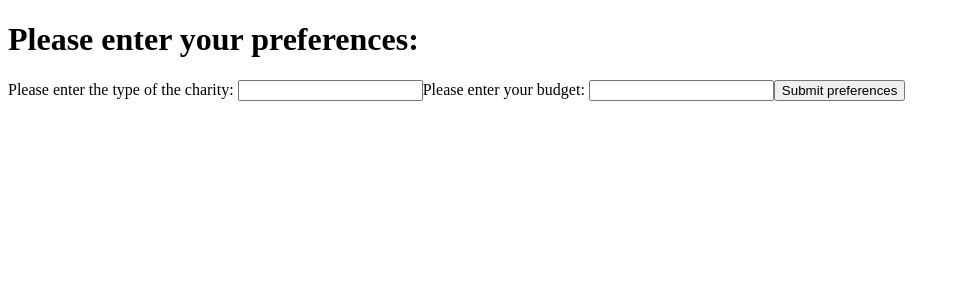
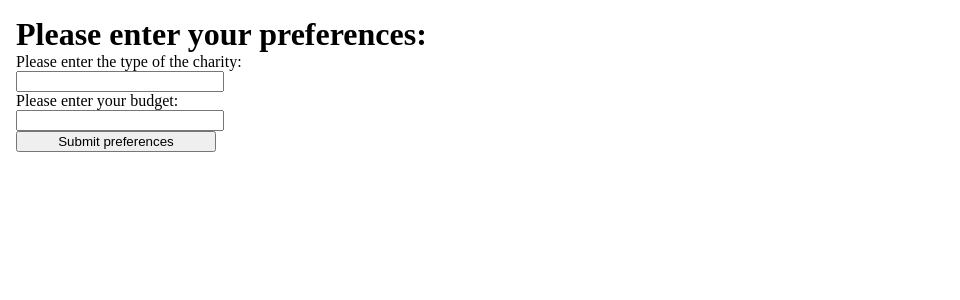
Before and after one commit to Nikitha-Anand/matchity, a React (Vite) app in the folder src/main/frontend/: page /#/ in a window 1280 px wide. Shown: the top 300 px of the page, without its empty margins (0-960 px from the left). Built offline with nearby package versions, Linux system fonts and the light colour scheme.

Commit message:
Formatted input into JSON and saved to local storage

```diff
--- a/src/main/frontend/src/App.css
+++ b/src/main/frontend/src/App.css
@@ -1,3 +1,26 @@
-:root {
+* {
+  margin: 0;
+  /* padding: 0;
+  border: 0; */
   vertical-align: baseline;
 }
+
+#root {
+  margin: 1em;
+  flex-direction: column;
+  display: flex;
+}
+
+.home-form {
+  display: flex;
+  flex-direction: column;
+}
+
+button {
+  max-width: 200px;
+  cursor: pointer;
+}
+
+input {
+  max-width: 200px;
+}
--- /dev/null
+++ b/src/main/frontend/src/Components/parseData.js
@@ -0,0 +1,3 @@
+function parseData() {
+
+}
--- a/src/main/frontend/src/Pages/Home.jsx
+++ b/src/main/frontend/src/Pages/Home.jsx
@@ -1,6 +1,6 @@
 import { useState } from 'react'
 import { useNavigate } from 'react-router-dom';
-// import './App.css'
+import '/src/App.css'
 
 // Matchity Result
 
@@ -13,17 +13,18 @@ function Home() {
     let form = event.target;
     let formData = new FormData(form); // Create form data object
     let formDataObject = Object.fromEntries(formData.entries()); // key value pairs
-    console.log(formDataObject); // SEND TO DATABASE
+    let json = JSON.stringify(formDataObject);
+    localStorage.setItem("JSON", json);
 
+    console.log(json);
     navigate('/matching');
-
   }
 
   return ( // call form handler on submit
     <>
       <div>
         <h1>Please enter your preferences:</h1>
-        <form onSubmit={ handleForm }>
+        <form onSubmit={ handleForm } className="home-form">
         <label>Please enter the type of the charity: </label>
         <input type="text" name="theme" id="theme_entry" required></input>
         <label>Please enter your budget: </label>
--- a/src/main/frontend/src/Pages/Matching.jsx
+++ b/src/main/frontend/src/Pages/Matching.jsx
@@ -1,8 +1,11 @@
 import { useState } from "react"
 import { useNavigate } from "react-router-dom"
 import { Link } from "react-router-dom"
+import '/src/App.css'
 
 function Matching() {
+    const navigate = useNavigate();
+
     return (
         <>
             <Link to="/"></Link>
@@ -13,7 +16,7 @@ function Matching() {
                 <button type="button" id="yesButtonLink"> Yes </button>
                 <button type="button" id="noButtonLink"> No </button>
             </dialog>
-            <button type="button" id="finalizeLink"> Finalize matching </button>
+            <button type="button" id="finalizeLink" onClick={ () => { navigate('/results')} }> Finalize matching </button>
         </>
     )
 }
--- a/src/main/frontend/src/Pages/Results.jsx
+++ b/src/main/frontend/src/Pages/Results.jsx
@@ -3,6 +3,8 @@ import { Link, useNavigate } from "react-router-dom";
 function Results() {
     return (
         <>
+            <h1> Here are the results of your search: </h1>
+            <Link to="/"> Redo matching</Link>
         </>
     )
 }
--- a/src/main/frontend/src/server.js
+++ /dev/null
@@ -1,6 +0,0 @@
-// require('dotenv').config();
-// const express = require('express');
-// const { GoogleGenAI } = require('@google/genai');
-// const cors = require('cors');
-
-// const app
```
Also changed, not shown: src/main/frontend/src/Components/Analysis.jsx (renamed from src/main/frontend/src/gem.jsx).
